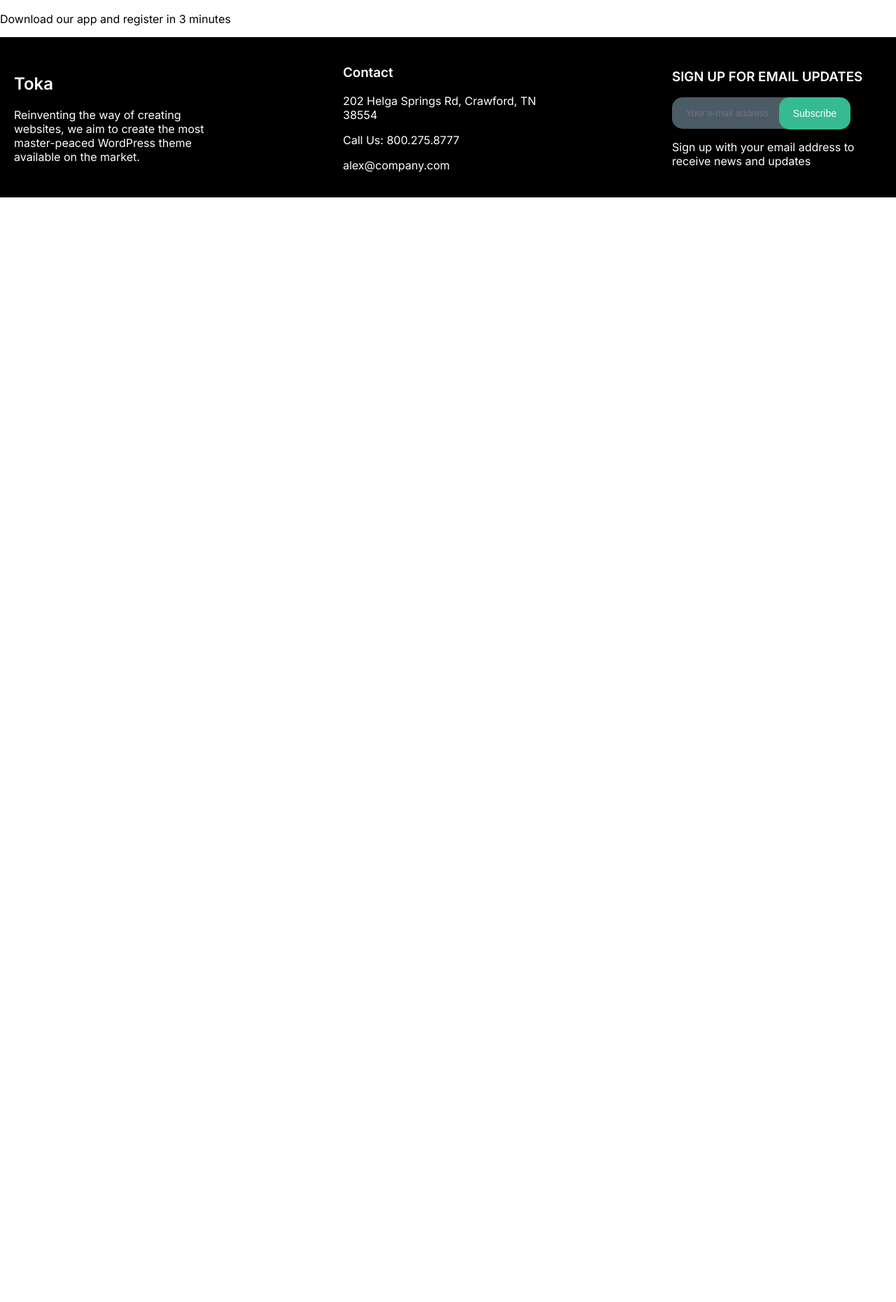
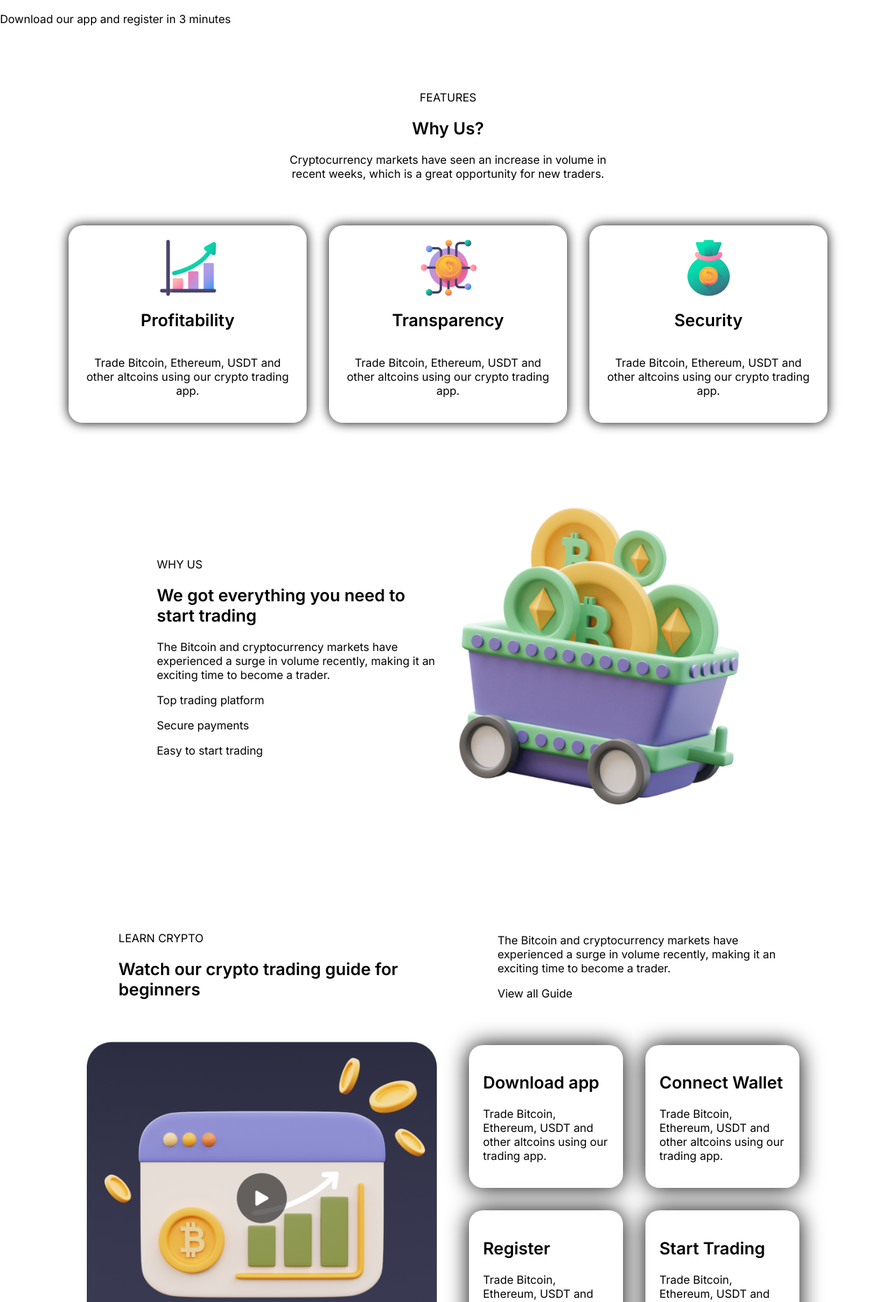
Before and after one commit to UBnkantah/fyto-app, a React (Create React App) app: page /crypto in a window 1280 px wide. Shown: the part 623-2483 px from the top of the page at 70% size. Before the commit the page ends 905 px from the top, so only its background shows below. Built offline with nearby package versions, Linux system fonts and the light colour scheme.

Commit message:
part cpt pg

```diff
--- /dev/null
+++ b/src/components/CptMstApp/CptMstApp.css
@@ -0,0 +1,25 @@
+.cptMstApp-container{
+    display: flex;
+    justify-content: center;
+    align-items: center;
+    flex-direction: column;
+}
+
+.cptmstapp-traider-container{
+    display: flex;
+    justify-content: center;
+    align-items: center;
+    flex-wrap: wrap;
+}
+
+.cptmstapp-traider-flex{
+    display: flex;
+    justify-content: space-between;
+    align-items: center;
+    padding: 20px;
+    max-width: 450px;
+    gap: 2em;
+}
+.cptmstapp-traider-flex img{
+    max-width: inherit;
+}
--- /dev/null
+++ b/src/components/CptMstApp/CptMstApp.jsx
@@ -0,0 +1,31 @@
+import { cryApd } from "../Data/Data"
+import LearnCpt from "../images/learn-crypto.png"
+import "./CptMstApp.css"
+
+const CptMstApp = () => {
+  return (
+    <div className="container cptMstApp-container">
+        <div className="cptmstapp-head">
+            <p>THE MOST POPULAR APP</p>
+            <h2>Become a crypto traider in seconds</h2>
+            <p>Cryptocurrency markets have seen an increase in volume in recent weeks, which is a great opportunity for new traders.</p>
+        </div>
+        <div className="cptmstapp-traider-container">
+        {cryApd.map((ad) => {
+                    return (
+                        <div className="cptmstapp-traider-flex" key={ad.id}>
+                            <div className="flex-traid-detail">
+                                <h2>{ad.head}</h2>
+                                <p>Trade Bitcoin, Ethereum, USDT and most of other altcoins using our crypto trading app.</p>
+                            </div>
+                            <img src={ad.img} alt="" />
+                        </div>
+                    )
+                })}
+
+        </div>
+    </div>
+  )
+}
+
+export default CptMstApp
--- /dev/null
+++ b/src/components/CptWhy/CptWhy.css
@@ -0,0 +1,32 @@
+.whyUsComp{
+    display: flex;
+    justify-content: center;
+    align-items: center;
+    flex-wrap: wrap;
+    gap: 2em;
+}
+.cptwhy-container{
+    display: flex;
+    justify-content: center;
+    align-items: center;
+    flex-direction: column;
+    gap: 3em;
+}
+
+.flex-whyUs{
+    max-width: 300px;
+    padding: 20px;
+    display: flex;
+    justify-content: center;
+    align-items: center;
+    flex-direction: column;
+    /* gap: 20px; */
+    text-align: center;
+    background-color: var(--primary-color);
+    box-shadow: 0em 0em 1em var(--text-color);
+    border-radius: 20px;
+}
+.cptWhy-header{
+    max-width: 500px;
+    text-align: center;
+}
--- /dev/null
+++ b/src/components/CptWhy/CptWhy.jsx
@@ -0,0 +1,29 @@
+import { CwhyData } from "../Data/Data"
+import "./CptWhy.css"
+
+const CptWhy = () => {
+  return (
+    <div className="container cptwhy-container">
+        <div className="cptWhy-header">
+            <p>FEATURES</p>
+            <h2>Why Us?</h2>
+            <p>Cryptocurrency markets have seen an increase in volume in recent weeks, which is a great opportunity for new traders.</p>
+        </div>
+
+        <div className="whyUsComp">
+            {CwhyData.map((dat) => {
+                return (
+                    <div className="flex-whyUs" key={dat.id}>
+                        <img src={dat.img} alt="" />
+                        <h2>{dat.head}</h2>
+                        <p>Trade Bitcoin, Ethereum, USDT and other altcoins using our crypto trading app.</p>
+                    </div>
+                )
+            })}
+
+        </div>
+    </div>
+  )
+}
+
+export default CptWhy
--- /dev/null
+++ b/src/components/CryLearn/CryLearn.css
@@ -0,0 +1,39 @@
+.flex-cryln-head{
+    display: flex;
+    justify-content: space-evenly;
+    align-items: center;
+    gap: 2em;
+    flex-wrap: wrap;
+    padding: 40px 0px;
+}
+.flex-cryln-head-lt{
+    max-width: 400px;
+}
+.flex-cryln-app{
+    display: flex;
+    justify-content: center;
+    align-items: center;
+    gap: 2em;
+    flex-wrap: wrap;
+}
+.flex-cryln-app-img{
+    max-width: 500px;
+}
+.flex-cryln-app-img img{
+    width: 100%;
+}
+
+.flex-cryln-app-details{
+    display: flex;
+    justify-content: center;
+    align-items: center;
+    gap: 2em;
+    flex-wrap: wrap;
+    max-width: 500px;
+}
+.flex-cryln-app-div{
+    max-width: 180px;
+    padding: 20px;
+    border-radius: 20px;
+    box-shadow: 0em 0em 2em var(--text-color);
+}
--- /dev/null
+++ b/src/components/CryLearn/CryLearn.jsx
@@ -0,0 +1,38 @@
+import "./CryLearn.css"
+import guideImg from "../images/guide-img.png"
+import { lrnCyp } from "../Data/Data"
+
+const CryLearn = () => {
+  return (
+    <div className='container cryLearn-container'>
+        <div className="flex-cryln-head">
+            <div className="flex-cryln-head-lt">
+                <p>LEARN CRYPTO</p>
+                <h2>Watch our crypto trading guide for beginners</h2>
+            </div>
+            <div className="flex-cryln-head-lt">
+                <p>The Bitcoin and cryptocurrency markets have experienced a surge in volume recently, making it an exciting time to become a trader.</p>
+                <p>View all Guide</p>
+            </div>
+        </div>
+        <div className="flex-cryln-app">
+            <div className="flex-cryln-app-img">
+                <img src={guideImg} alt="" />
+            </div>
+            <div className="flex-cryln-app-details">
+                {lrnCyp.map((lrn) => {
+                    return (
+                        <div className="flex-cryln-app-div" key={lrn.id}>
+                            <h2>{lrn.title}</h2>
+                            <p>Trade Bitcoin, Ethereum, USDT and other altcoins using our trading app.</p>
+                        </div>
+                    )
+                })}
+
+            </div>
+        </div>
+    </div>
+  )
+}
+
+export default CryLearn
--- /dev/null
+++ b/src/components/CryWhyUs/CryWhyUs.css
@@ -0,0 +1,15 @@
+.whyUs-container{
+    display: flex;
+    justify-content: center;
+    align-items: center;
+    flex-wrap: wrap;
+    gap: 2em;
+}
+.cryWys-details,
+.cryWys-img
+{
+    max-width: 400px;
+}
+.cryWys-img img{
+    width: 100%;
+}
--- /dev/null
+++ b/src/components/CryWhyUs/CryWhyUs.jsx
@@ -0,0 +1,22 @@
+import "./CryWhyUs.css"
+import whyUsImg from "../images/whyUs-img.png"
+
+const CryWhyUs = () => {
+  return (
+    <div className="container whyUs-container">
+        <div className="cryWys-details">
+            <p>WHY US</p>
+            <h2>We got everything you need to start trading</h2>
+            <p>The Bitcoin and cryptocurrency markets have experienced a surge in volume recently, making it an exciting time to become a trader.</p>
+            <p>Top trading platform</p>
+            <p>Secure payments</p>
+            <p>Easy to start trading</p>
+        </div>
+        <div className="cryWys-img">
+            <img src={whyUsImg} alt="" />
+        </div>
+    </div>
+  )
+}
+
+export default CryWhyUs
--- /dev/null
+++ b/src/components/Crytstmill/Crytstmill.css
@@ -0,0 +1,50 @@
+.crytstmill-container{
+    display: flex;
+    justify-content: center;
+    align-items: center;
+    flex-direction: column;
+    /* flex-wrap: wrap; */
+    gap: 2em;
+}
+.crytstmill-top{
+    display: flex;
+    justify-content: space-evenly;
+    align-items: center;
+    flex-wrap: wrap;
+    gap: 2em;
+}
+.crytstmill-det{
+    max-width: 500px;
+}
+.crytstusers{
+    display: flex;
+    justify-content: center;
+    align-items: center;
+    gap: 2em;
+}
+
+.crytstmill-det img{
+    width: 100%;
+}
+.flex-crytstuser{
+    max-width: 350px;
+    padding: 20px;
+    box-shadow: 0em 0em 2em var(--text-color);
+    border-radius: 20px;
+}
+.cry-star-container{
+    display: flex;
+    gap: 0.1em;
+}
+.cpt-star{
+    width: 20px;
+    height: 20px;
+    clip-path: polygon(50% 0%, 61% 35%, 98% 35%, 68% 57%, 79% 91%, 50% 70%, 21% 91%, 32% 57%, 2% 35%, 39% 35%);
+    background-color: rgb(255, 175, 43);
+}
+
+.cpt-profile-cont{
+    display: flex;
+    justify-content: space-between;
+    align-items: center;
+}
--- /dev/null
+++ b/src/components/Crytstmill/Crytstmill.jsx
@@ -0,0 +1,53 @@
+import Crytesty from "../images/cry-testy.png"
+import "./Crytstmill.css"
+import txtUserPf from "../images/dora-adams.png"
+import { txtUser } from "../Data/Data"
+
+const Crytstmill = () => {
+  return (
+    <div className='container crytstmill-container'>
+        <div className="crytstmill-top">
+            <div className="crytstmill-det">
+                <p>TESTIMONIALS</p>
+                <h2>Millions of users around the world</h2>
+                <p>It’s an exciting time to become a trader.</p>
+                <button>
+                    Learn more
+                </button>
+            </div>
+            <div className="crytstmill-det">
+                <img src={Crytesty} alt="" />
+            </div>
+        </div>
+        <div className="crytstusers">
+            {txtUser.map((user) => {
+                return(
+                    <div className="flex-crytstuser" key={user.id}>
+                        <div className="cry-star-container">
+                            <div className="cpt-star"></div>
+                            <div className="cpt-star"></div>
+                            <div className="cpt-star"></div>
+                            <div className="cpt-star"></div>
+                            <div className="cpt-star"></div>
+                        </div>
+                        <p>“{user.subTit}”</p>
+                        <div className="cpt-profile-cont">
+                            <div className="cpt-prof-lt">
+                                <p>{user.name}</p>
+                                <p>{user.title}</p>
+                            </div>
+                            <div className="cpt-prof-img">
+                                <img src={user.img} alt="" />
+                            </div>
+
+                        </div>
+                    </div>
+                )
+            })}
+
+        </div>
+    </div>
+  )
+}
+
+export default Crytstmill
--- a/src/pages/Crypto.jsx
+++ b/src/pages/Crypto.jsx
@@ -1,11 +1,21 @@
 // import cptHero from "../components/cptHero/cptHero"
 import CtHero from "../components/cptHero/cptHero"
 import Footer from "../components/Footer/Footer"
+import CptWhy from "../components/CptWhy/CptWhy"
+import CryWhyUs from "../components/CryWhyUs/CryWhyUs"
+import CryLearn from "../components/CryLearn/CryLearn"
+import CptMstApp from "../components/CptMstApp/CptMstApp"
+import Crytstmill from "../components/Crytstmill/Crytstmill"
 
 const Crypto = () => {
   return (
     <div>
       <CtHero />
+      <CptWhy />
+      <CryWhyUs />
+      <CryLearn />
+      <CptMstApp />
+      <Crytstmill />
       <Footer />
     </div>
   )
```
